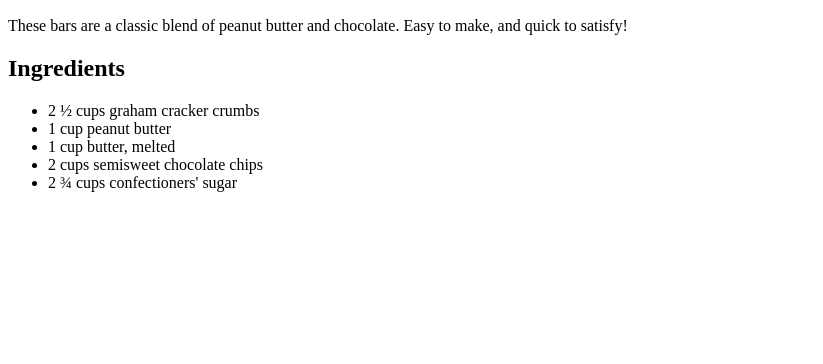
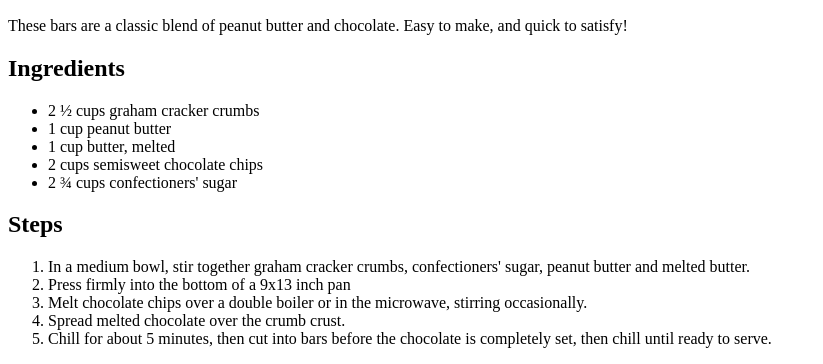
Before and after one commit to roseworth/odin-recipes, a plain HTML site: page recipes/pb.html in a window 1280 px wide. Shown: the part 460-824 px from the top of the page, without its empty margins (0-823 px from the left). Before the commit the page ends 800 px from the top, so only its background shows below. Drawn offline with Linux system fonts and the light colour scheme.

Commit message:
Add 'Steps' Heading and 'Steps' ordered list description

```diff
--- a/recipes/pb.html
+++ b/recipes/pb.html
@@ -18,5 +18,13 @@
             <li>2 cups semisweet chocolate chips</li>
             <li>2 ¾ cups confectioners' sugar</li>
         </ul>
+        <h2>Steps</h2>
+        <ol>
+            <li>In a medium bowl, stir together graham cracker crumbs, confectioners' sugar, peanut butter and melted butter. </li>
+            <li>Press firmly into the bottom of a 9x13 inch pan</li>
+            <li>Melt chocolate chips over a double boiler or in the microwave, stirring occasionally.</li>
+            <li>Spread melted chocolate over the crumb crust.</li>
+            <li>Chill for about 5 minutes, then cut into bars before the chocolate is completely set, then chill until ready to serve.</li>
+        </ol>
     </body>
 </html>
```
